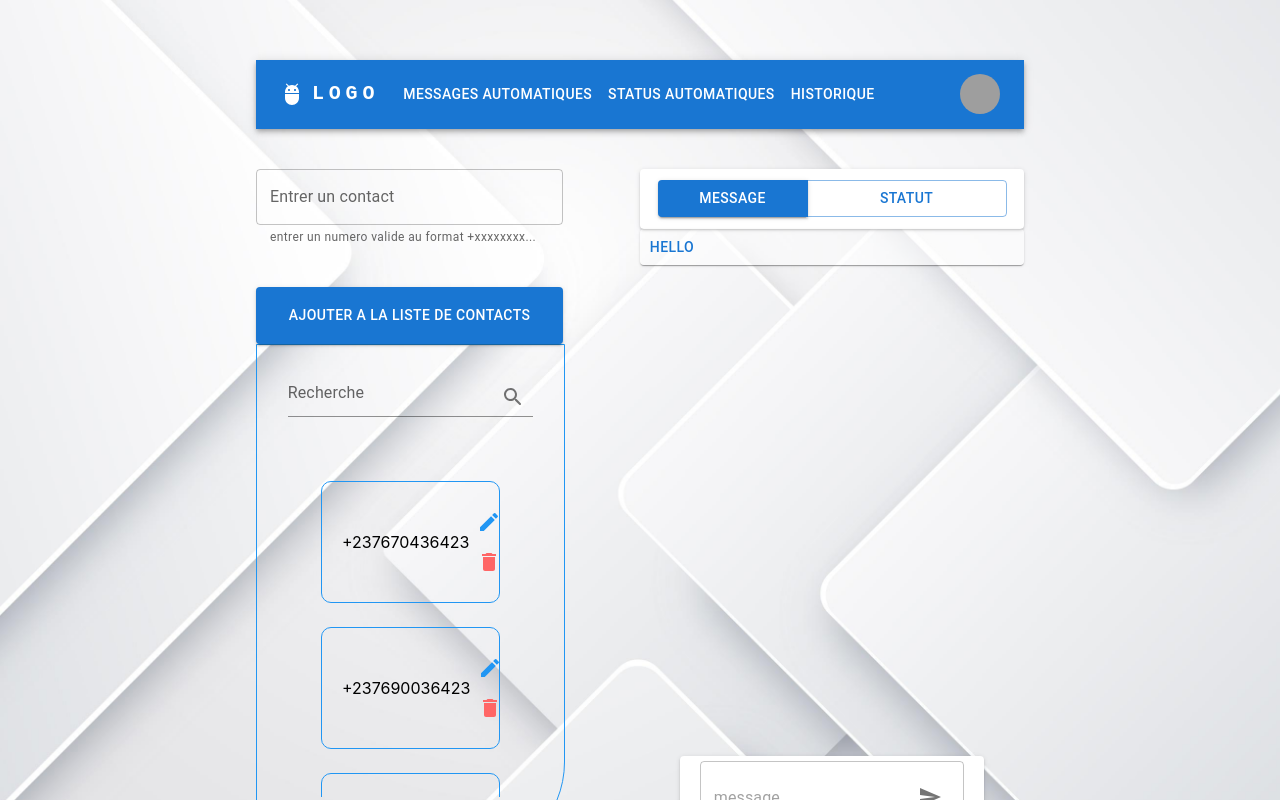
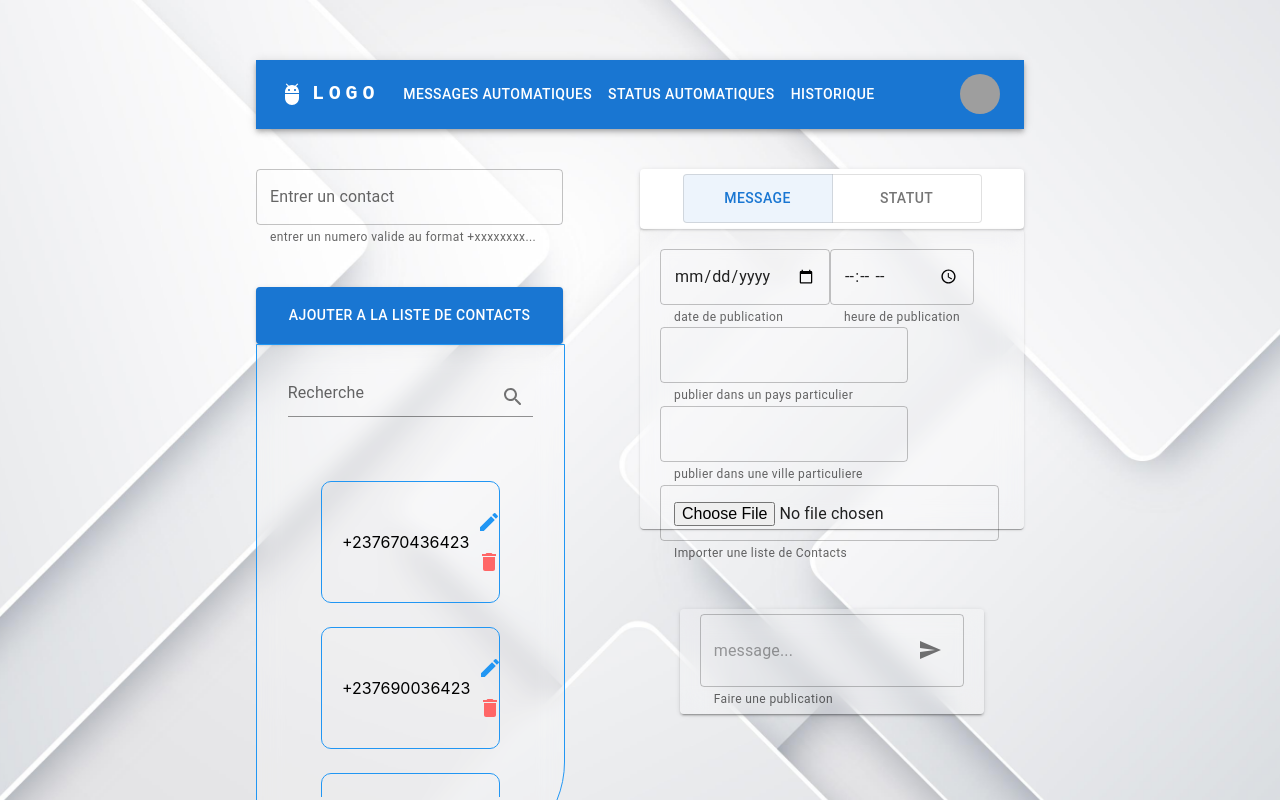
Before and after one commit to 1Cryptify/automatisationWathsapp, a React (Create React App) app: page / in a window 1280 px wide. Shown: the top 800 px of the page. Built offline with nearby package versions, Linux system fonts and the light colour scheme; grey boxes are pictures that could not be loaded.

Commit message:
modifier background +

```diff
--- a/src/Msg.jsx
+++ b/src/Msg.jsx
@@ -1,5 +1,5 @@
 import { Delete, ModeEdit, Search, SearchRounded, Send, SendAndArchive } from '@mui/icons-material'
-import { Box, Button, ButtonGroup, Grid, IconButton, InputBase, Paper, TextField, TextareaAutosize, Typography } from '@mui/material'
+import { Box, Button, ButtonGroup, Grid, IconButton, InputBase, Paper, TextField, TextareaAutosize, ToggleButton, ToggleButtonGroup, Typography } from '@mui/material'
 import React, { useState } from 'react'
 
 
@@ -35,6 +35,17 @@ export default function Msg() {
         },
     ])
 
+    const [alignment, setAlignment] = React.useState('left');
+
+    const handleChange2 = (event, newAlignment) => {
+      if (newAlignment!=null){setAlignment(newAlignment);}
+  };
+    const control = {
+      value: alignment,
+      onChange: handleChange2,
+      exclusive: true,
+    };
+
     const [phoneNumber, setPhoneNumber] = useState('');
     const [error, setError] = useState(false);
     const handleChange = (event) => {
@@ -57,7 +68,7 @@ export default function Msg() {
         <TextField sx={{marginBottom:5,marginTop:5,width:'80%'}} label="Entrer un contact" value={phoneNumber} error={error} helperText={"entrer un numero valide au format +xxxxxxxx..."} onChange={handleChange} variant="outlined" />
         <Button sx={{width:'80%',top:0,padding:2}} variant='contained' onClick={handleNum}>Ajouter a la liste de contacts</Button>
         <Box sx={{borderWidth:1,borderColor:'#2196f3',height:'500px',borderStyle:'solid',
-    borderBottomRightRadius:'100px',width:'80%',display:'flex', flexDirection:'column',paddingTop:2}}>
+    borderBottomRightRadius:'100px',width:'80%',display:'flex', flexDirection:'column',paddingTop:2,backdropFilter:`blur(12px)`,background:`rgba(255, 255, 255, 0.2)`}}>
       <TextField sx={{width:"80%",alignSelf:'center'}}
         label="Recherche"
         variant="standard"
@@ -73,16 +84,23 @@ export default function Msg() {
         </Box>
         </Grid>
         <Grid item xs={6}>
-            <Box sx={{height:'50px',paddingTop:5}}>
+            <Box sx={{paddingTop:5}}>
                 <Paper elevation={2} sx={{height:'60px',display:'grid',placeItems:'center'}}>
-                    <ButtonGroup><Button sx={{width:'150px'}} variant='contained'>Message</Button><Button sx={{width:'200px'}}>Statut</Button></ButtonGroup>
+                    <ToggleButtonGroup exclusive color="primary" {...control}><ToggleButton value={'left'} sx={{width:'150px'}} variant='contained'>Message</ToggleButton><ToggleButton value="right" sx={{width:'150px'}}>Statut</ToggleButton></ToggleButtonGroup>
                 </Paper>
-                <Paper sx={{width:'100%',backdropFilter:`blur:5px`,background:`rgba(255, 255, 255, 0.5)`}}>
-                  <Box><Button>Hello</Button></Box>
+                <Paper sx={{width:'100%',backdropFilter:`blur(12px)`,background:`rgba(255, 255, 255, 0.2)` ,height:'300px',alignSelf:'center'}}>
+                  <Box sx={{padding:'20px',width:'100%'}}>
+                      <TextField type='date' helperText="date de publication" required/>
+                      <TextField type='time' helperText="heure de publication" required/>
+                      <TextField helperText="publier dans un pays particulier"/>
+                      <TextField helperText="publier dans une ville particuliere"/>
+                      <TextField type='file' helperText="Importer une liste de Contacts"/>
+
+                    </Box>
                 </Paper>
             </Box>
-            <Box sx={{padding:5,height:'620px',alignItems:'flex-end',justifyContent:'center',display:'flex'}}>
-            <Paper elevation={2} sx={{width:'100%',marginTop:5,marginBottom:5,display:'grid',placeItems:'center',padding:'5px'}}><TextField  sx={{width:'90%'}} multiline={true} maxRows={4} placeholder='message...' variant='outlined'  InputProps={{
+            <Box sx={{padding:5,alignItems:'flex-end',justifyContent:'center',display:'flex'}}>
+            <Paper elevation={2} sx={{width:'100%',marginTop:5,marginBottom:5,display:'grid',placeItems:'center',padding:'5px',backdropFilter:`blur(12px)`,background:`rgba(255, 255, 255, 0.2)`}}><TextField  sx={{width:'90%'}} multiline={true} maxRows={4} placeholder='message...' variant='outlined' helperText="Faire une publication"  InputProps={{
           endAdornment: (
             <IconButton type="submit" aria-label="search">
               <Send/>
```
